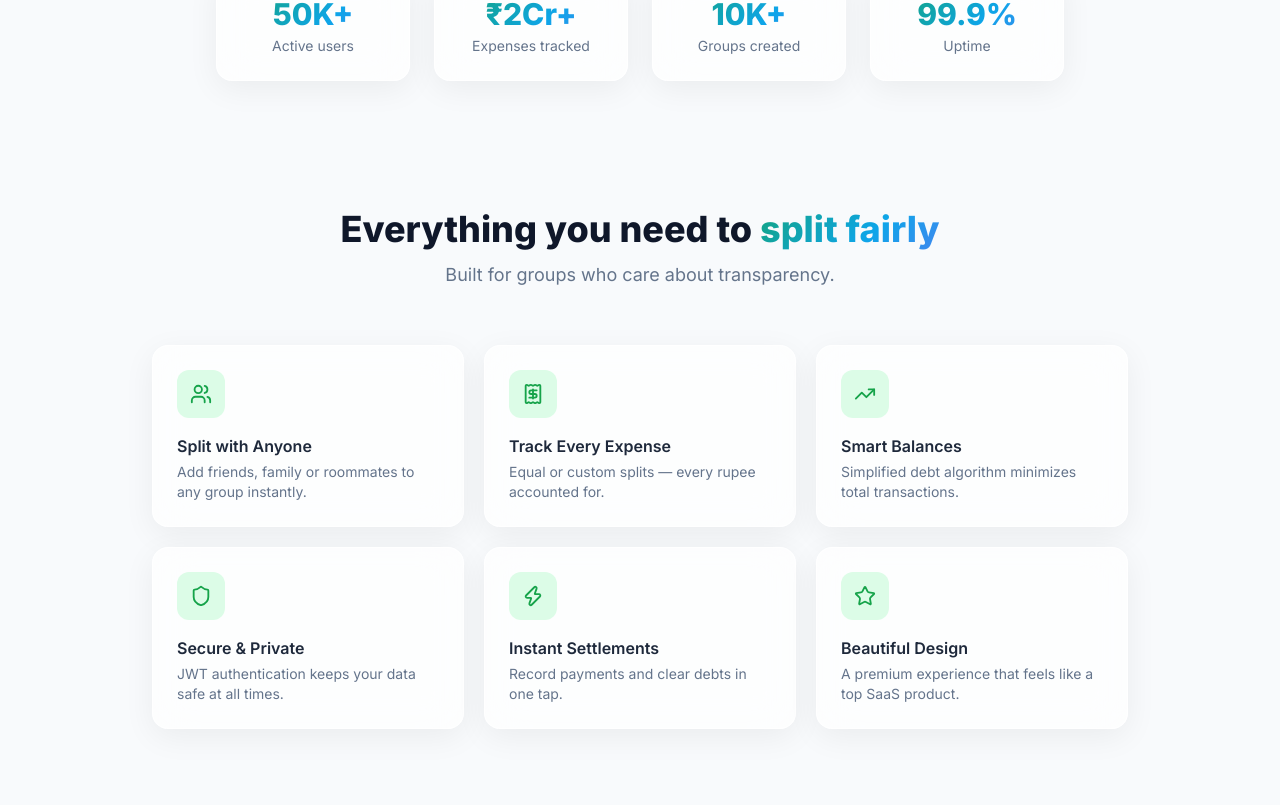
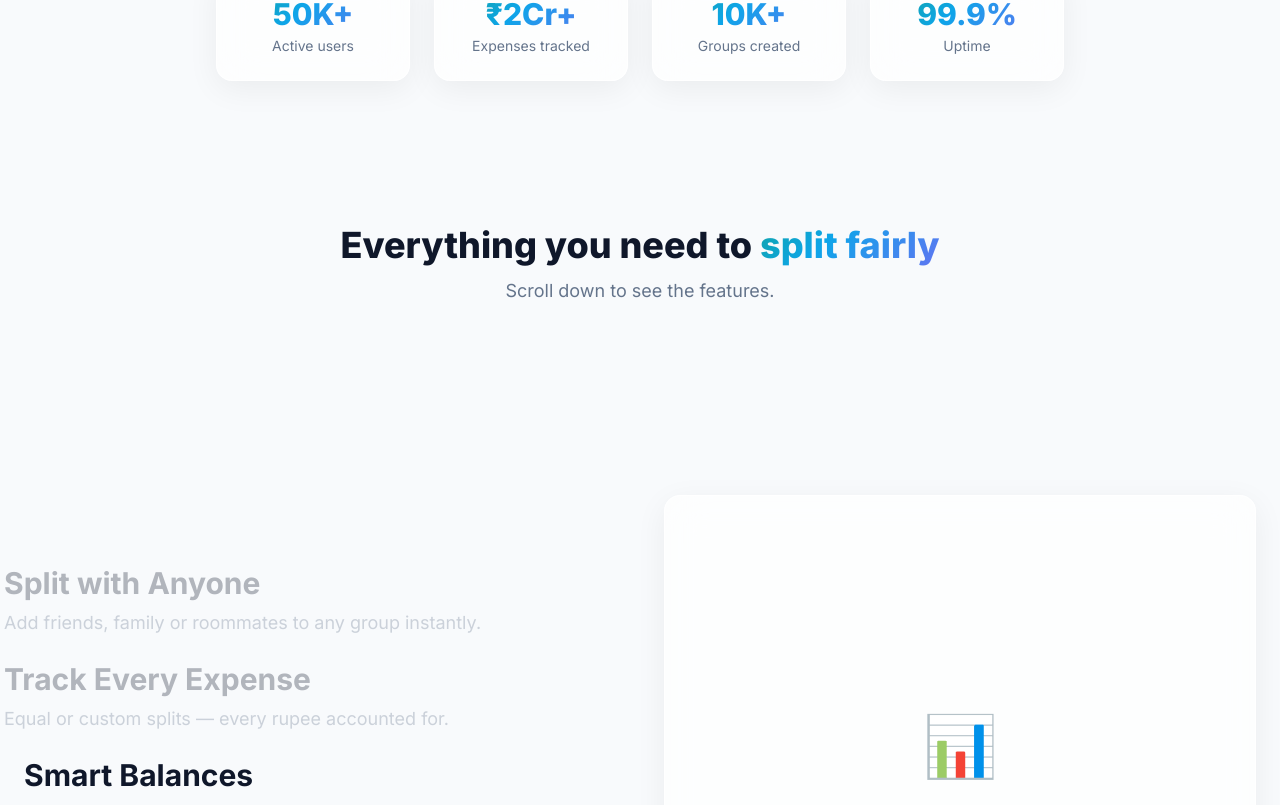
Before and after one commit to Faizan630don/Fair_Share, a React (Vite) app in the folder frontend/: page / in a window 1280 px wide. Shown: the part 1090-1895 px from the top of the page. Built offline with nearby package versions, Linux system fonts and the light colour scheme; no server answers.

Commit message:
Add sticky feature showcase to landing page

```diff
--- a/frontend/src/pages/LandingPage.tsx
+++ b/frontend/src/pages/LandingPage.tsx
@@ -7,6 +7,7 @@ import ScrollProgressBar from '../components/animations/ScrollProgressBar';
 import ScrollReveal from '../components/animations/ScrollReveal';
 import RevealText from '../components/animations/RevealText';
 import ScrollAnimatedCards from '../components/animations/ScrollAnimatedCards';
+import StickyFeatureShowcase from '../components/animations/StickyFeatureShowcase';
 import { staggerContainer, staggerItem, springTransition, fadeUp } from '../animations/variants';
 
 const features = [
@@ -202,39 +203,41 @@ export default function LandingPage() {
         ))}
       </motion.section>
 
-      {/* ── Features ────────────────────────────────────────── */}
-      <motion.section
-        ref={featuresRef}
-        style={{ opacity: featuresOpacity, scale: featuresScale }}
-        className="py-16 px-6 max-w-5xl mx-auto"
-      >
-        <motion.div
-          {...fadeUp}
-          initial="initial"
-          whileInView="animate"
-          viewport={{ once: true }}
-          transition={springTransition}
-          className="text-center mb-14"
-        >
+      {/* ── Features (Sticky Showcase) ────────────────────────── */}
+      <div className="py-20">
+        <div className="text-center mb-10">
           <h2 className="text-4xl font-extrabold text-slate-900 mb-3">
             Everything you need to
             <span className="gradient-text"> split fairly</span>
           </h2>
-          <p className="text-lg text-slate-500">Built for groups who care about transparency.</p>
-        </motion.div>
+          <p className="text-lg text-slate-500">Scroll down to see the features.</p>
+        </div>
 
-        <ScrollAnimatedCards className="grid sm:grid-cols-2 lg:grid-cols-3 gap-5">
-          {features.map((f, i) => (
-            <div key={f.title} className="glass-card rounded-2xl p-6 group cursor-default h-full">
-              <div className="w-12 h-12 bg-brand-100 rounded-xl flex items-center justify-center mb-4 group-hover:bg-brand-200 transition-colors">
-                <f.icon size={22} className="text-brand-600" />
-              </div>
-              <h3 className="font-semibold text-slate-800 mb-1">{f.title}</h3>
-              <p className="text-sm text-slate-500">{f.desc}</p>
-            </div>
-          ))}
-        </ScrollAnimatedCards>
-      </motion.section>
+        <StickyFeatureShowcase
+          features={[
+            {
+              title: 'Split with Anyone',
+              description: 'Add friends, family or roommates to any group instantly.',
+              image: '👥' // We can use emojis or components
+            },
+            {
+              title: 'Track Every Expense',
+              description: 'Equal or custom splits — every rupee accounted for.',
+              image: '🧾'
+            },
+            {
+              title: 'Smart Balances',
+              description: 'Simplified debt algorithm minimizes total transactions.',
+              image: '📊'
+            },
+            {
+              title: 'Secure & Private',
+              description: 'JWT authentication keeps your data safe at all times.',
+              image: '🔒'
+            }
+          ]}
+        />
+      </div>
 
       {/* ── CTA Banner ──────────────────────────────────────── */}
       <motion.section
```
